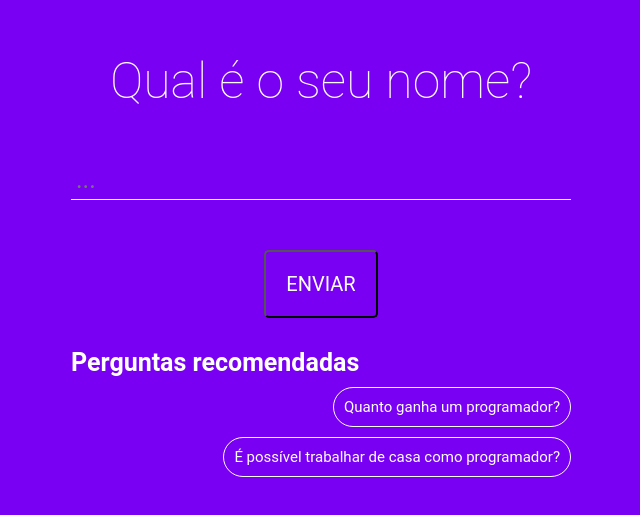
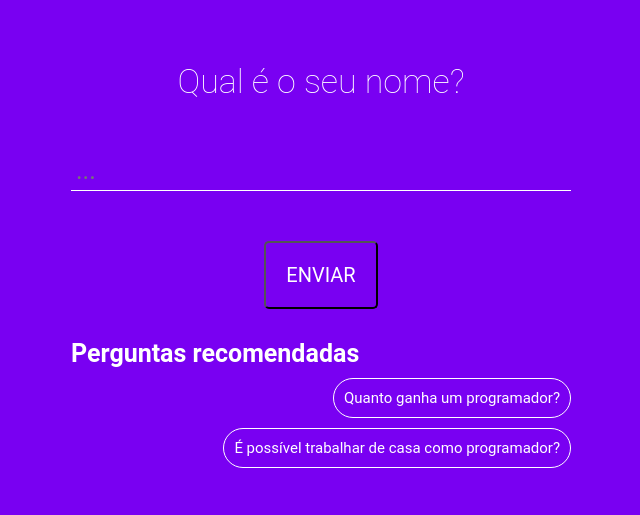
Before and after one commit to victorhermes/rsxp-frontend, a React (Create React App) app: page / in a window 1280 px wide. Shown: the part 131-646 px from the top of the page, without its empty margins (319-959 px from the left). Built offline with nearby package versions, Linux system fonts and the light colour scheme.

Commit message:
Alterando font-size

```diff
--- a/src/pages/Main/styles.js
+++ b/src/pages/Main/styles.js
@@ -7,11 +7,12 @@ export const Container = styled.div`
   flex-direction: column;
   justify-content: center;
   align-items: center;
+  padding: 50px;
 
   h1 {
     color: #ffff;
     margin-bottom: 50px;
-    font-size: 50px;
+    font-size: 34px;
     font-weight: 100;
     text-align: center;
   }
```
